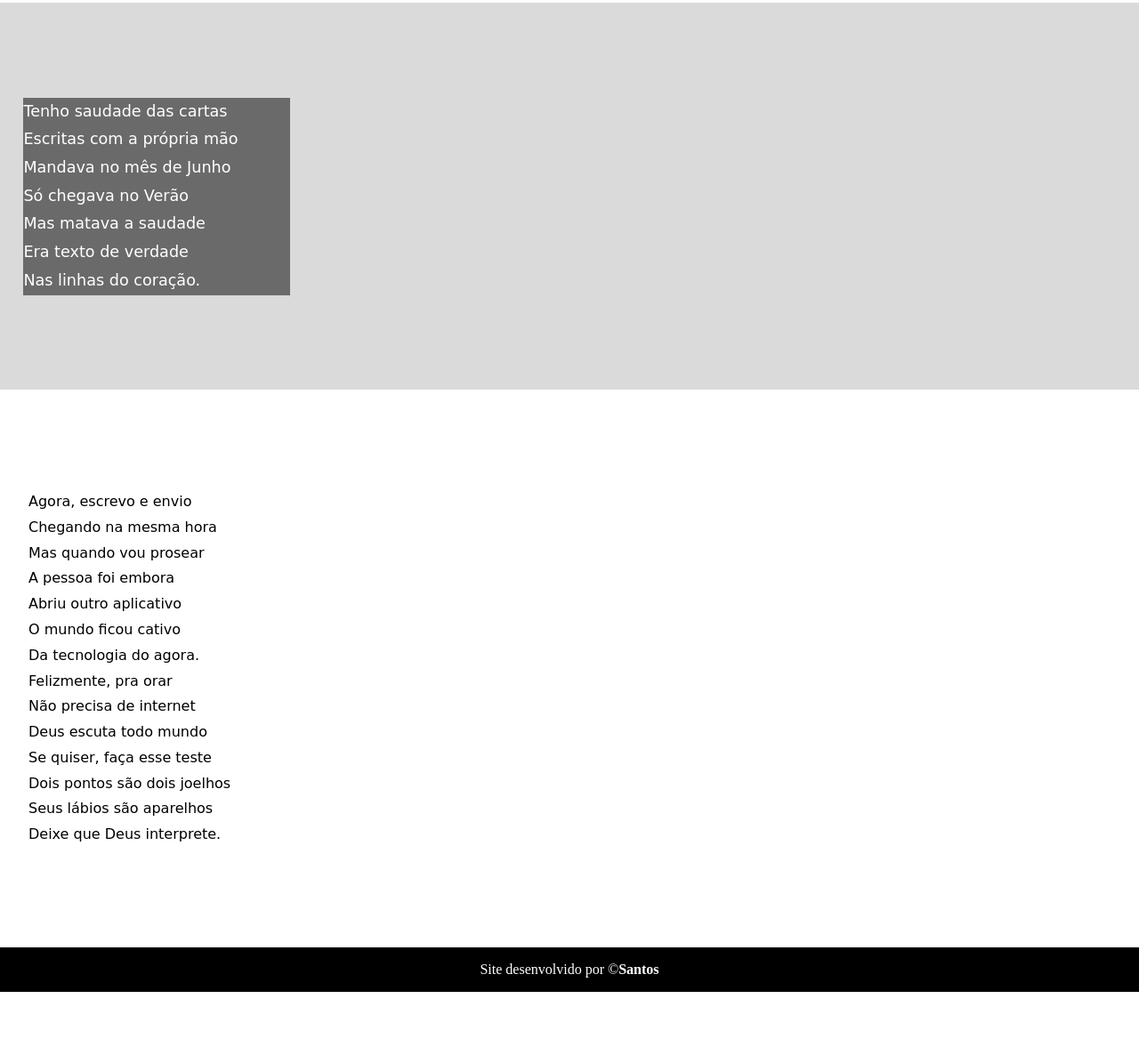
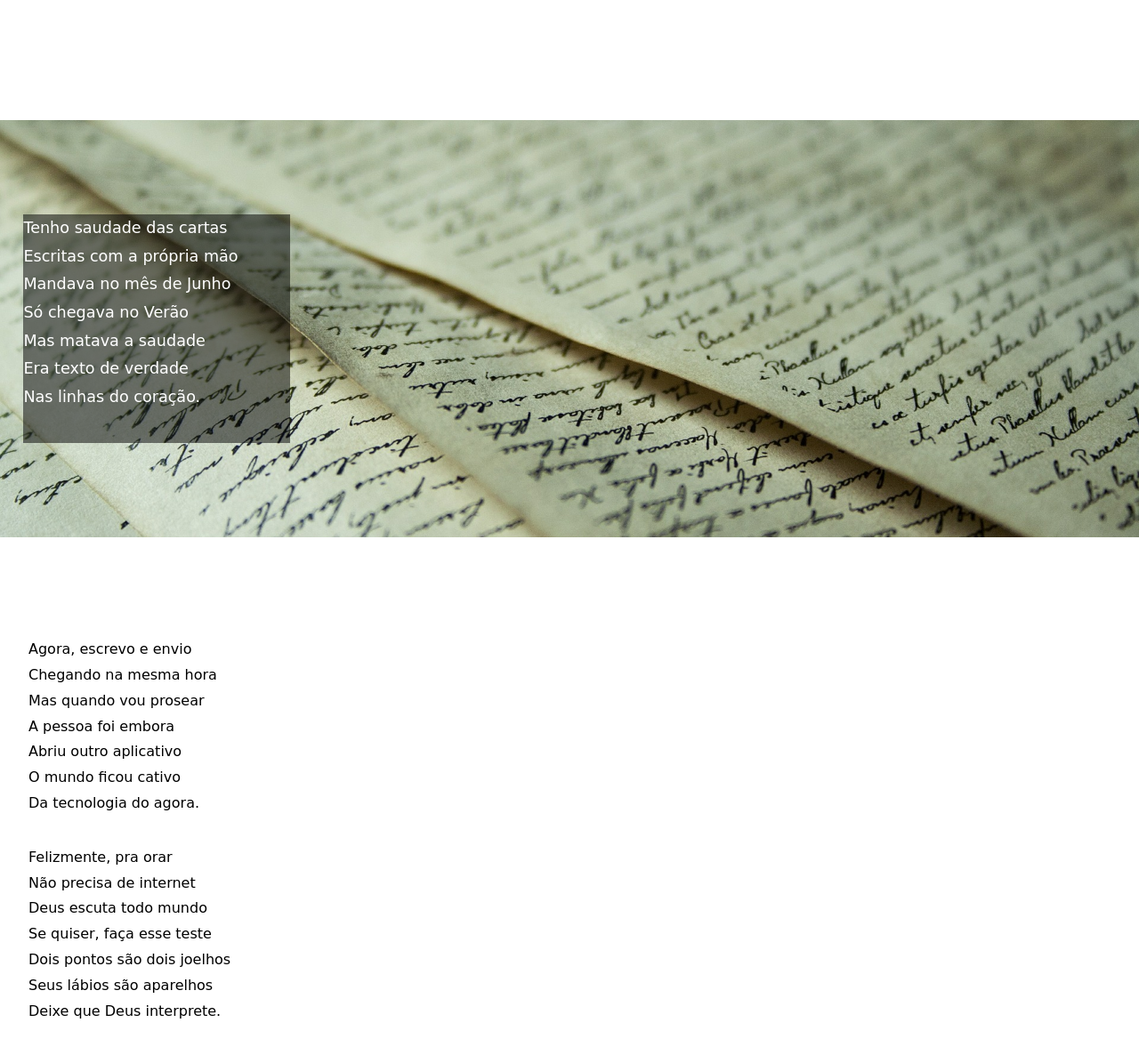
Before and after one commit to nICOLLA802/html.ccs, a plain HTML site: page desafios/Projeto-cordel/index2.html in a window 1280 px wide. Shown: the part 1606-2792 px from the top of the page at 89% size. Before the commit the page ends 2721 px from the top, so only its background shows below. Drawn offline with Linux system fonts and the light colour scheme.

Commit message:
coloquei uma imagem

```diff
--- a/desafios/Projeto-cordel/index2.html
+++ b/desafios/Projeto-cordel/index2.html
@@ -25,7 +25,7 @@
 </section>
 
 
-<section class="imagem">
+<section class="imagem" id="img01">
 
     <p>
         Não é mais como era antes<br>
@@ -59,7 +59,7 @@
         Decifre esse rabisco.<br>
     </p>
 </section>
-<section class="imagem">
+<section class="imagem" id="img02">
 
 <p>
     Tenho saudade das cartas<br>
@@ -73,7 +73,7 @@
 
 </section >
 
-<section class="normal">
+<section class="normal" id="02">
 <p>
     Agora, escrevo e envio  <br>
         Chegando na mesma hora <br>
--- a/desafios/Projeto-cordel/style2.css
+++ b/desafios/Projeto-cordel/style2.css
@@ -38,6 +38,9 @@ section{
     font-size: 2vh;
 
 }
+section > p{
+    padding-bottom: 2em;
+}
 
 section.normal{
     margin: 2em;
@@ -62,7 +65,20 @@ section.imagem > p{
     line-height: 1.8em;
 }
 
-
+section#img01{
+    background-image: url(imagens/background001.jpg);
+    background-attachment: fixed;
+    background-size: cover;
+    background-position: center;
+    background-repeat: no-repeat;
+}
+section#img02{
+    background-image: url(imagens/background002.jpg);
+    background-attachment: fixed;
+    background-size: cover;
+    background-position: center;
+    background-repeat: no-repeat;
+}
 
 footer{
     background-color: black;
```
